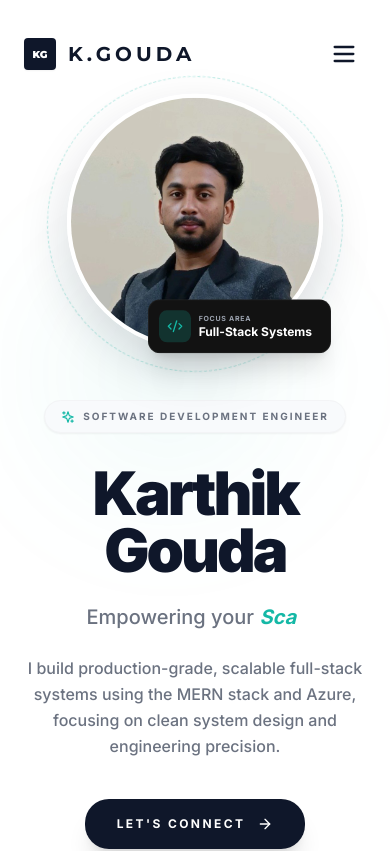
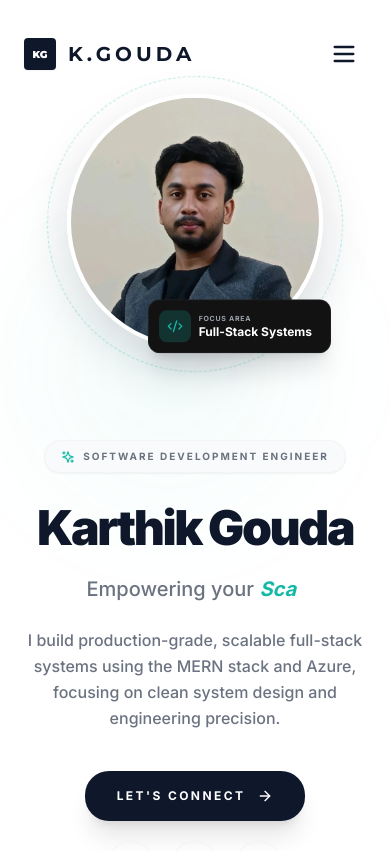
Before and after one commit to Karthikgouda15/KARTHIK-GOUDA-PORTFOLIO, a React (Create React App) app: page / in a window 390 px wide. Shown: the top 851 px of the page. Built offline with nearby package versions, Linux system fonts and the light colour scheme.

Commit message:
initial commit

```diff
--- a/src/components/Hero.js
+++ b/src/components/Hero.js
@@ -40,7 +40,7 @@ const Hero = ({ setView }) => {
               </span>
             </div>
 
-            <h1 className="text-6xl sm:text-7xl md:text-8xl lg:text-[100px] font-sans font-black leading-[0.95] text-primary mb-6 tracking-tighter">
+            <h1 className="text-5xl sm:text-7xl md:text-8xl lg:text-[100px] font-sans font-black leading-[0.95] text-primary mb-6 tracking-tighter">
               Karthik <br className="hidden sm:block" />
               Gouda
             </h1>
@@ -110,7 +110,7 @@ const Hero = ({ setView }) => {
             initial={{ opacity: 0, scale: 0.8 }}
             animate={{ opacity: 1, scale: 1 }}
             transition={{ duration: 1 }}
-            className="flex-[0.8] order-1 lg:order-2 relative flex justify-center"
+            className="flex-[0.8] order-1 lg:order-2 relative flex justify-center mb-10 lg:mb-0"
           >
             {/* Outer dotted circle */}
             <div className="absolute inset-[-20px] rounded-full border-[1px] border-dashed border-secondary/30 animate-spin" style={{ animationDuration: '25s' }} />
```
